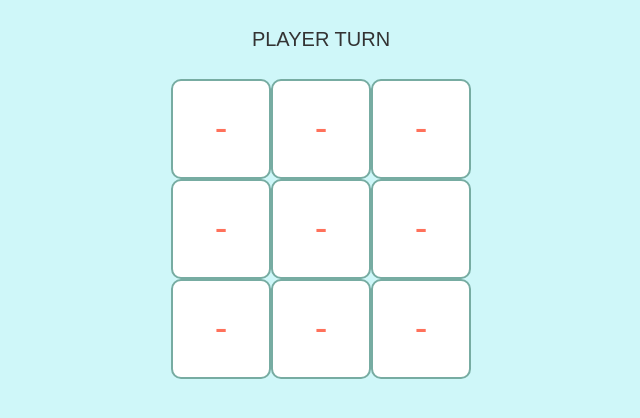
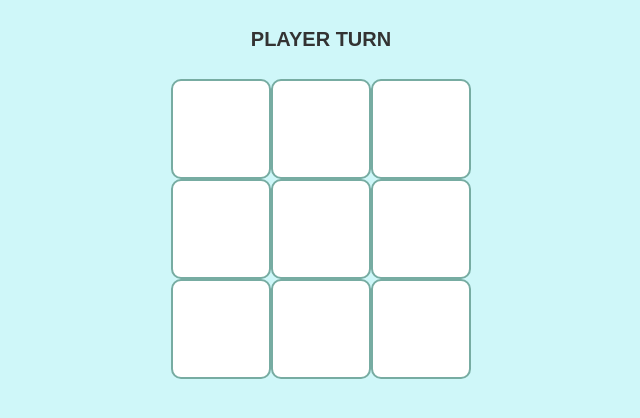
Before and after one commit to owenpercoco/React-Tac-Toe, a React (Create React App) app: page / in a window 1280 px wide. Shown: the top 418 px of the page, without its empty margins (529-1169 px from the left). Built offline with nearby package versions, Linux system fonts and the light colour scheme.

Commit message:
computer can play you, sure isnt very smart though

```diff
--- a/src/App.css
+++ b/src/App.css
@@ -25,10 +25,18 @@
 body{
 	background: #CFF7F9;
 }
+.O{
+	color:#031926 !important;
+}
+
+.X{
+	color: #FF715B !important;
+}
 .status{
 	padding:25px;
 	font-size:20px;
 	text-transform:uppercase;
+	font-weight:900;
 }
 .square{
 	-webkit-transition-duration: .5s; /* Safari */
@@ -42,12 +50,9 @@ body{
 }
 .board-value{
 	font-size:38px;
-	color: #FF715B;
 	display:inherit;
+	color:white;
 }
 .board-row{
 	height:100px;
 }
-.O{
-	color:#031926;
-}
--- a/src/App.js
+++ b/src/App.js
@@ -6,9 +6,10 @@ import './App.css';
 class Square extends React.Component {
 
   render() {
+	var _class ='board-value ' + this.props.value;
     return (
       <button className="square" onClick={() => this.props.onClick()}>
-		<span className={'board-value {this.props.value}'}>
+		<span className={_class}>
 			{this.props.value}
 		</span>
       </button>
@@ -46,7 +47,17 @@ class Board extends React.Component {
       />
     );
   }
-
+  computerMove(){
+	  console.log('in computer method');
+	  for(var i = 0; i < this.state.squares.length; i++) {
+		for(var j = 0; j < this.state.squares[i].length; j++) {
+			if(this.state.squares[i][j] === '-'){
+				this.handleClick(i, j);
+				return
+			}
+	    }
+	  }
+  }
   render() {
 	const winner = calculateWinner(this.state.squares, this.state.playerTurn);
     let status;
@@ -56,7 +67,9 @@ class Board extends React.Component {
       status = (this.state.playerTurn ? 'Player turn' : '...thinking');
     }
 
-
+	if(this.state.playerTurn != true){
+		this.computerMove();
+	}
     return (
       <div className="container">
 	  <div className="row">
@@ -109,7 +122,7 @@ ReactDOM.render(
   document.getElementById('root')
 );
 function calculateWinner(squares, player) {
-	  console.log(squares);
+
 	  var status = (player ? 'better luck next time' : 'You won!');
 	  if (squares[0][0] === squares[1][1] && squares[0][0] === squares[2][2] && squares[0][0] !== '-') {
 			console.log('thats a diagonal win');
```
